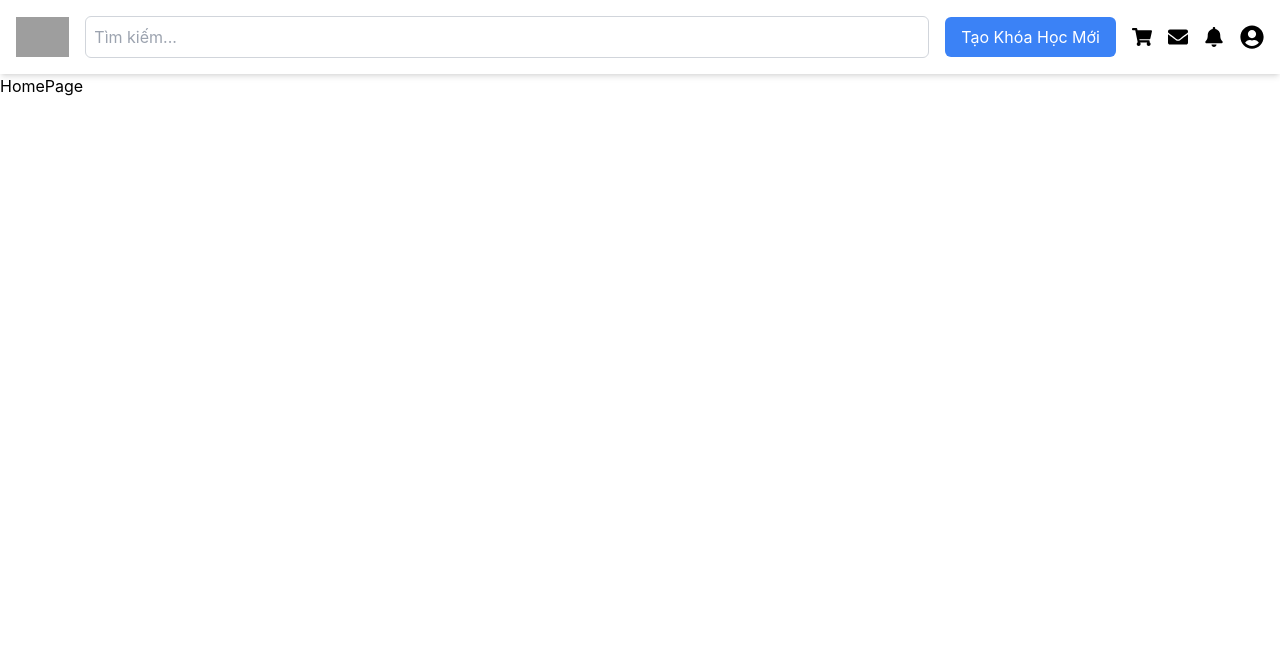
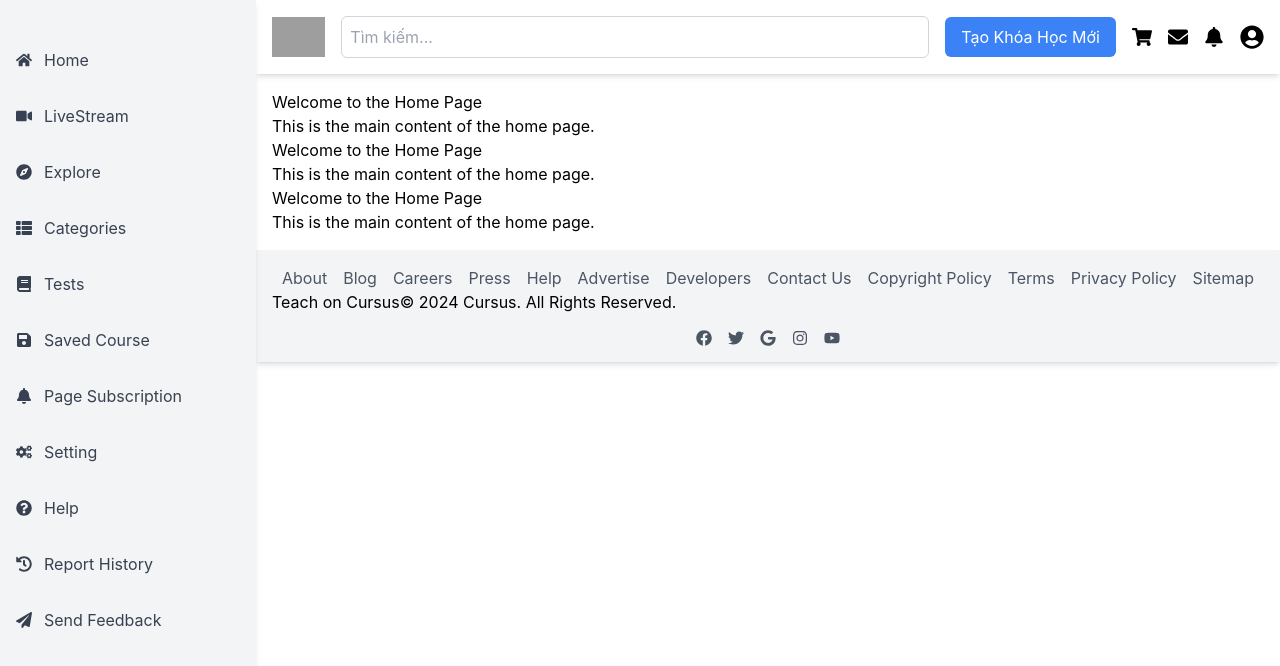
Before and after one commit to Ka213s/Clonesera, a React (Create React App) app: page / in a window 1280 px wide. Shown: the top 666 px of the page. Built offline with nearby package versions, Linux system fonts and the light colour scheme; grey boxes are pictures that could not be loaded.

Commit message:
Update new src, create slidebar

```diff
--- a/src/App.tsx
+++ b/src/App.tsx
@@ -6,7 +6,7 @@ import AdminHome from './page/Admin/AdminHome';
 import StudentProfile from './page/Student/StudentProfile';
 import InstructorProfile from './page/Instructor/InstructorProfile';
 import StudentHome from './page/Student/StudentHome';
-import HomePage from './page/Body/Home-page/HomePage';
+import HomePage from './page/HomePage';
 import Header from './components/Header/Header';
 
 
@@ -14,7 +14,7 @@ function App() {
   return (
     <Router>
       <div className="App">
-        <Header/>
+
         <Routes>
         <Route path="/" element={<HomePage/>}></Route>
           <Route path="/login" element={<Login />} />
--- /dev/null
+++ b/src/components/Footer/Footer.tsx
@@ -0,0 +1,53 @@
+// Footer.tsx
+import React from 'react';
+import footerLinksData from '../../models/FileJson/footerLinks.json';
+import socialMediaLinksData from '../../models/FileJson/socialMediaLinks.json';
+import { FaFacebook, FaTwitter, FaGoogle, FaInstagram, FaYoutube } from 'react-icons/fa';
+
+interface FooterLink {
+  text: string;
+  url: string;
+}
+
+interface SocialMediaLink {
+  name: string;
+  url: string;
+  icon: string;
+}
+
+const socialMediaIcons = {
+  FaFacebook: <FaFacebook />,
+  FaTwitter: <FaTwitter />,
+  FaGoogle: <FaGoogle />,
+  FaInstagram: <FaInstagram />,
+  FaYoutube: <FaYoutube />
+};
+
+const Footer: React.FC = () => {
+  return (
+    <footer className="p-4 bg-gray-100 shadow-md">
+      <ul className="flex flex-wrap justify-center">
+        {footerLinksData.links.map((link: FooterLink, index: number) => (
+          <li key={index} className="mx-2">
+            <a href={link.url} className="text-gray-600 hover:text-gray-900">
+              {link.text}
+            </a>
+          </li>
+        ))}
+      </ul>
+      <button>Teach on Cursus</button>
+      <span>© 2024 Cursus. All Rights Reserved.</span>
+      <ul className="flex justify-center mt-4">
+        {socialMediaLinksData.socialMedia.map((link: SocialMediaLink, index: number) => (
+          <li key={index} className="mx-2">
+            <a href={link.url} className="text-gray-600 hover:text-gray-900">
+              {socialMediaIcons[link.icon as keyof typeof socialMediaIcons]}
+            </a>
+          </li>
+        ))}
+      </ul>
+    </footer>
+  );
+};
+
+export default Footer;
--- /dev/null
+++ b/src/components/Sidebar/Sidebar.tsx
@@ -0,0 +1,43 @@
+// Sidebar.tsx
+import React from 'react';
+import sidebarMenuItemsData from '../../models/FileJson/sidebarMenuItems.json'
+import { FaHome, FaVideo, FaCompass, FaThList, FaBook, FaSave, FaBell, FaCogs, FaQuestionCircle, FaHistory, FaPaperPlane } from 'react-icons/fa';
+
+interface MenuItem {
+  text: string;
+  icon: string;
+  url: string;
+}
+
+const iconComponents = {
+  FaHome: <FaHome />,
+  FaVideo: <FaVideo />,
+  FaCompass: <FaCompass />,
+  FaThList: <FaThList />,
+  FaBook: <FaBook />,
+  FaSave: <FaSave />,
+  FaBell: <FaBell />,
+  FaCogs: <FaCogs />,
+  FaQuestionCircle: <FaQuestionCircle />,
+  FaHistory: <FaHistory />,
+  FaPaperPlane: <FaPaperPlane />
+};
+
+const Sidebar: React.FC = () => {
+  return (
+    <aside className="w-64 h-full bg-gray-100 shadow-md fixed top-0 left-0">
+      <ul className="mt-8">
+        {sidebarMenuItemsData.menuItems.map((item: MenuItem, index: number) => (
+          <li key={index} className="flex items-center p-4 hover:bg-gray-200">
+            <a href={item.url} className="flex items-center space-x-3 text-gray-700">
+              {iconComponents[item.icon as keyof typeof iconComponents]}
+              <span>{item.text}</span>
+            </a>
+          </li>
+        ))}
+      </ul>
+    </aside>
+  );
+};
+
+export default Sidebar;
--- /dev/null
+++ b/src/models/FileJson/footerLinks.json
@@ -0,0 +1,16 @@
+{
+    "links": [
+      { "text": "About", "url": "/about" },
+      { "text": "Blog", "url": "/blog" },
+      { "text": "Careers", "url": "/careers" },
+      { "text": "Press", "url": "/press" },
+      { "text": "Help", "url": "/help" },
+      { "text": "Advertise", "url": "/advertise" },
+      { "text": "Developers", "url": "/developers" },
+      { "text": "Contact Us", "url": "/contact" },
+      { "text": "Copyright Policy", "url": "/copyright" },
+      { "text": "Terms", "url": "/terms" },
+      { "text": "Privacy Policy", "url": "/privacy" },
+      { "text": "Sitemap", "url": "/sitemap" }
+    ]
+  }
--- /dev/null
+++ b/src/models/FileJson/sidebarMenuItems.json
@@ -0,0 +1,15 @@
+{
+    "menuItems": [
+      { "text": "Home", "icon": "FaHome", "url": "/home" },
+      { "text": "LiveStream", "icon": "FaVideo", "url": "/livestream" },
+      { "text": "Explore", "icon": "FaCompass", "url": "/explore" },
+      { "text": "Categories", "icon": "FaThList", "url": "/categories" },
+      { "text": "Tests", "icon": "FaBook", "url": "/tests" },
+      { "text": "Saved Course", "icon": "FaSave", "url": "/saved" },
+      { "text": "Page Subscription", "icon": "FaBell", "url": "/subscription" },
+      { "text": "Setting", "icon": "FaCogs", "url": "/settings" },
+      { "text": "Help", "icon": "FaQuestionCircle", "url": "/help" },
+      { "text": "Report History", "icon": "FaHistory", "url": "/report-history" },
+      { "text": "Send Feedback", "icon": "FaPaperPlane", "url": "/feedback" }
+    ]
+  }
--- /dev/null
+++ b/src/models/FileJson/socialMediaLinks.json
@@ -0,0 +1,9 @@
+{
+    "socialMedia": [
+      { "name": "Facebook", "url": "https://www.facebook.com", "icon": "FaFacebook" },
+      { "name": "Twitter", "url": "https://www.twitter.com", "icon": "FaTwitter" },
+      { "name": "Google", "url": "https://www.google.com", "icon": "FaGoogle" },
+      { "name": "Instagram", "url": "https://www.instagram.com", "icon": "FaInstagram" },
+      { "name": "YouTube", "url": "https://www.youtube.com", "icon": "FaYoutube" }
+    ]
+  }
--- a/src/page/Body/Home-page/HomePage.tsx
+++ /dev/null
@@ -1,7 +0,0 @@
-import React from 'react'
-
-export default function HomePage() {
-  return (
-    <div>HomePage</div>
-  )
-}
--- /dev/null
+++ b/src/page/HomePage.tsx
@@ -0,0 +1,17 @@
+import React from 'react'
+import MainLayout from './MainLayout'
+export default function HomePage() {
+  return (
+    <MainLayout>
+      <div>
+        <h2>Welcome to the Home Page</h2>
+        <p>This is the main content of the home page.</p>
+        <h2>Welcome to the Home Page</h2>
+        <p>This is the main content of the home page.</p>
+
+        <h2>Welcome to the Home Page</h2>
+        <p>This is the main content of the home page.</p>
+      </div>
+    </MainLayout>
+  )
+}
--- /dev/null
+++ b/src/page/MainLayout.tsx
@@ -0,0 +1,22 @@
+// MainLayout.tsx
+import React from 'react';
+import Header from '../components/Header/Header';
+import Footer from '../components/Footer/Footer';
+import Sidebar from '../components/Sidebar/Sidebar';
+
+const MainLayout: React.FC<{ children: React.ReactNode }> = ({ children }) => {
+  return (
+    <div className="flex">
+      <Sidebar />
+      <div className="flex flex-col flex-1 ml-64">
+        <Header />
+        <main className="flex-1 p-4">
+          {children}
+        </main>
+        <Footer />
+      </div>
+    </div>
+  );
+};
+
+export default MainLayout;
```
